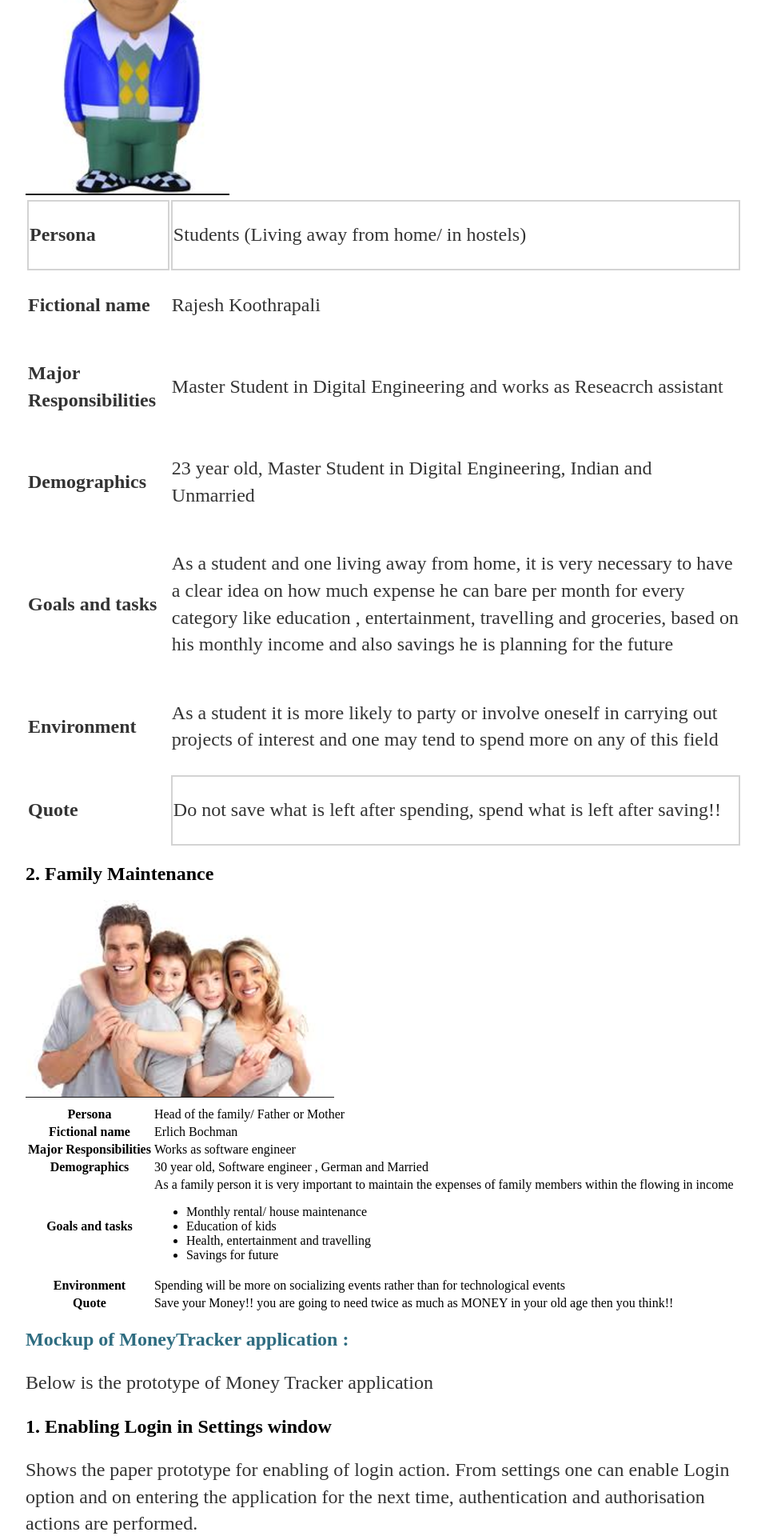
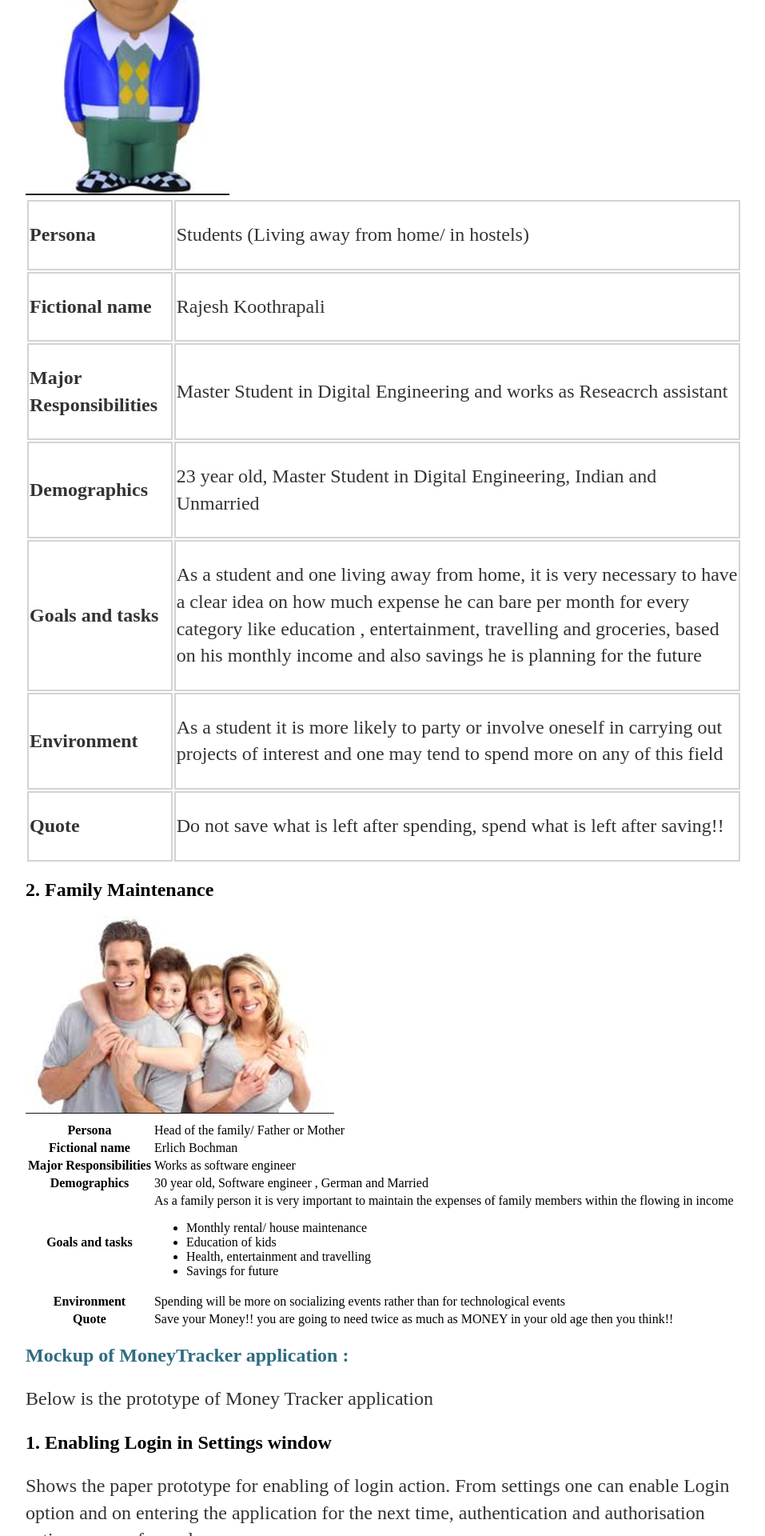
Before and after one commit to vinoth789/Money-tracker, a Jekyll site: the page built from docs/_posts/2017-06-04-ImplementationAndUIDesign.md, in a window 1280 px wide. Shown: the part 2419-4339 px from the top of the page at 80% size, without its empty margins (160-1117 px from the left). Built offline with Jekyll 4.4.1, drawn with Linux system fonts in a browser that asks for light colours; our own code applies the rules of GitHub Pages for plain Markdown files.

Commit message:
Create 2017-06-04-ImplementationAndUIDesign.md
test

```diff
--- a/docs/_posts/2017-06-04-ImplementationAndUIDesign.md
+++ b/docs/_posts/2017-06-04-ImplementationAndUIDesign.md
@@ -36,37 +36,37 @@
 <table>
 <tr>
 <th colspan="4" style="text-align:left; border: solid 2px lightgrey;"><p>Persona</p></th>
-<td colspan="8" style="border: solid 2px lightgrey;"><p> Students (Living away from home/ in hostels)</p></td>
+<td colspan="8" style="text-align:left; border: solid 2px lightgrey;"><p> Students (Living away from home/ in hostels)</p></td>
 </tr>
 
 <tr>
-<th colspan="4" style="text-align:left;"><p>Fictional name</p></th>
-<td colspan="8"><p> Rajesh Koothrapali</p></td>
+<th colspan="4" style="text-align:left; border: solid 2px lightgrey;"><p>Fictional name</p></th>
+<td colspan="8" style="text-align:left; border: solid 2px lightgrey;"><p> Rajesh Koothrapali</p></td>
 </tr>
 
 <tr>
-<th colspan="4" style="text-align:left;"><p>Major Responsibilities</p></th>
-<td colspan="8"><p> Master Student in Digital Engineering and works as Reseacrch assistant</p></td>
+<th colspan="4" style="text-align:left; border: solid 2px lightgrey;"><p>Major Responsibilities</p></th>
+<td colspan="8" style="text-align:left; border: solid 2px lightgrey;"><p> Master Student in Digital Engineering and works as Reseacrch assistant</p></td>
 </tr>
 
 <tr>
-<th colspan="4" style="text-align:left;"><p>Demographics</p></th>
-<td colspan="8"><p> 23 year old, Master Student in Digital Engineering, Indian and Unmarried</p></td>
+<th colspan="4" style="text-align:left; border: solid 2px lightgrey;"><p>Demographics</p></th>
+<td colspan="8" style="text-align:left; border: solid 2px lightgrey;"><p> 23 year old, Master Student in Digital Engineering, Indian and Unmarried</p></td>
 </tr>
 
 <tr>
-<th colspan="4" style="text-align:left;"><p>Goals and tasks</p></th>
-<td colspan="8"><p> As a student and one living away from home, it is very necessary to have a clear idea on how much expense he can bare per month for every category like education , entertainment, travelling and groceries, based on his monthly income and also savings he is planning for the future </p></td>
+<th colspan="4" style="text-align:left; border: solid 2px lightgrey;"><p>Goals and tasks</p></th>
+<td colspan="8" style="text-align:left; border: solid 2px lightgrey;"><p> As a student and one living away from home, it is very necessary to have a clear idea on how much expense he can bare per month for every category like education , entertainment, travelling and groceries, based on his monthly income and also savings he is planning for the future </p></td>
 </tr>
 
 <tr>
-<th colspan="4" style="text-align:left;"><p>Environment</p></th>
-<td colspan="8"><p>As a student it is more likely to party or involve oneself in carrying out projects of interest and one may tend to spend more on any of this field</p></td>
+<th colspan="4" style="text-align:left; border: solid 2px lightgrey;"><p>Environment</p></th>
+<td colspan="8" style="text-align:left; border: solid 2px lightgrey;"><p>As a student it is more likely to party or involve oneself in carrying out projects of interest and one may tend to spend more on any of this field</p></td>
 </tr>
 
 <tr>
-<th colspan="4" style="text-align:left;"><p>Quote</p></th>
-<td colspan="8" style="border: solid 2px lightgrey;"><p>Do not save what is left after spending, spend what is left after saving!!</p></td>
+<th colspan="4" style="text-align:left; border: solid 2px lightgrey;"><p>Quote</p></th>
+<td colspan="8" style="text-align:left; border: solid 2px lightgrey;"><p>Do not save what is left after spending, spend what is left after saving!!</p></td>
 </tr>
 </table>
 </div>
```
